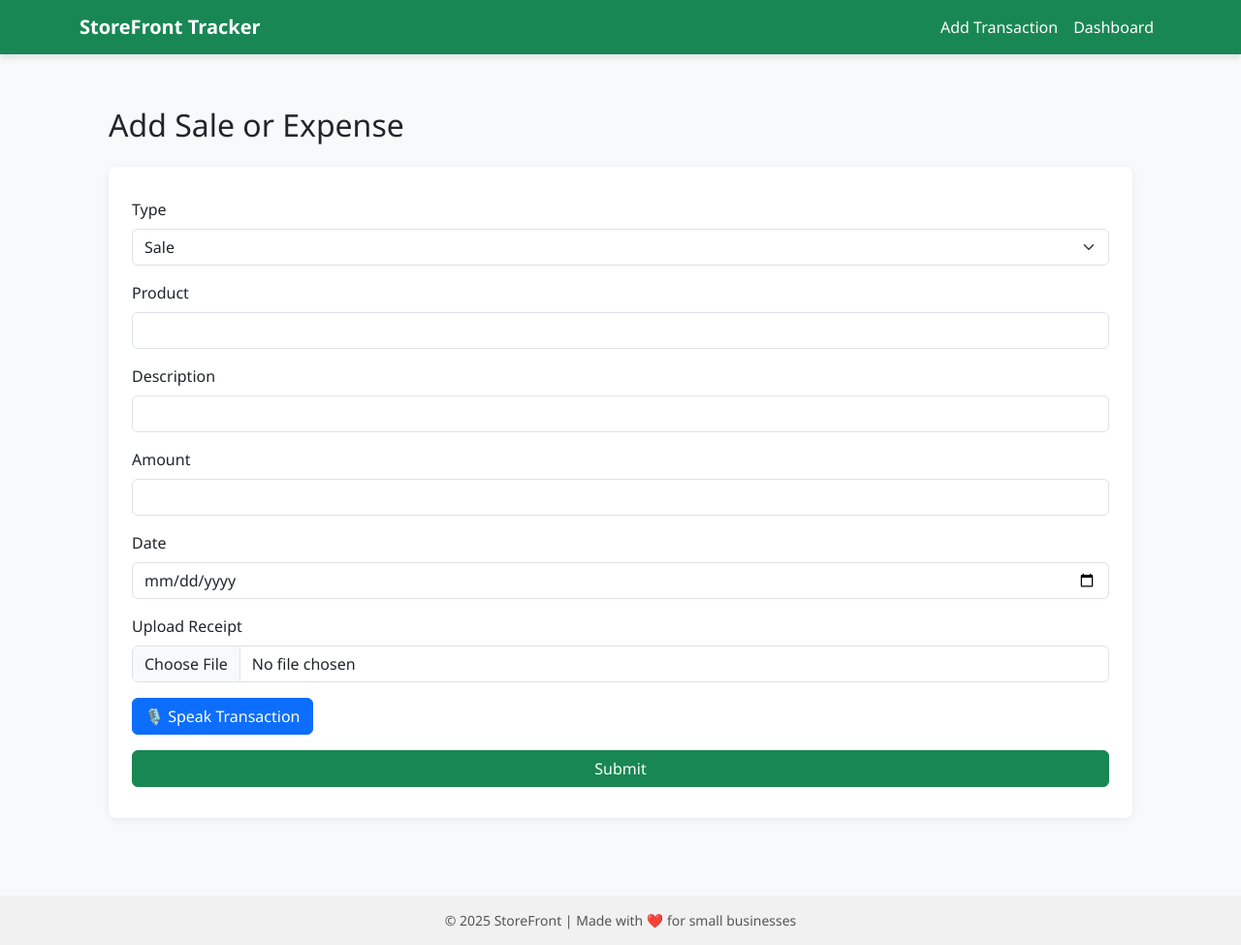
After one commit to jerome002/storefront, a Flask app: page /add-transaction in a window 1280 px wide. The commit adds this page. Shown: the whole page at 97% size. Run offline with Flask 3, Linux system fonts and the light colour scheme; some libraries are stand-ins or nearby versions.

Commit message:
added voice and photo input system

```diff
--- a/app.py
+++ b/app.py
@@ -1,111 +1,105 @@
-from flask import Flask, render_template, request, redirect, url_for
+import os
+from flask import Flask, render_template, request, redirect, url_for, flash
 from supabase import create_client, Client
-from dotenv import load_dotenv
+from werkzeug.utils import secure_filename
 from datetime import datetime
-import os
-import requests
-from werkzeug.utils import secure_filename
+from dotenv import load_dotenv  # <-- Add this import
 
-# Load environment variables from .env file
-load_dotenv()
+load_dotenv()  # <-- This loads variables from .env into os.environ
 
 app = Flask(__name__)
+app.secret_key = os.environ.get("FLASK_SECRET_KEY", "fallback-secret-key")
 
-# Supabase credentials
-SUPABASE_URL = os.getenv("SUPABASE_URL")
-SUPABASE_KEY = os.getenv("SUPABASE_KEY")
-
-HEADERS = {
-    "apikey": SUPABASE_KEY,
-    "Authorization": f"Bearer {SUPABASE_KEY}",
-    "Content-Type": "application/json"
-}
-
-# Initialize Supabase client
+SUPABASE_URL = os.environ["SUPABASE_URL"]
+SUPABASE_KEY = os.environ["SUPABASE_KEY"]
+app.config['UPLOAD_FOLDER'] = "uploads"
+os.makedirs(app.config['UPLOAD_FOLDER'], exist_ok=True)
+SUPABASE_TABLE = "transactions"  # Replace with your actual table name
 supabase: Client = create_client(SUPABASE_URL, SUPABASE_KEY)
 
-# Configure upload folder and allowed extensions
-UPLOAD_FOLDER = 'static/uploads'
-ALLOWED_EXTENSIONS = {'png', 'jpg', 'jpeg'}
+@app.route("/", methods=["GET"])
+def index():
+    transactions = supabase.table(SUPABASE_TABLE).select("*").execute().data
+    return render_template("index.html", transactions=transactions)
+@app.route("/dashboard")
+def dashboard():
+    # Fetch all transactions from Supabase
+    res = supabase.table("transactions").select("*").execute()
+    if not res.data:
+        products = []
+    else:
+        transactions = res.data
+        # Group by product
+        product_dict = {}
+        for tr in transactions:
+            product = tr.get("product", "Unknown")
+            if product not in product_dict:
+                product_dict[product] = {"transactions": [], "total_sale": 0, "total_expense": 0}
+            product_dict[product]["transactions"].append(tr)
+            if tr["type"] == "sale":
+                product_dict[product]["total_sale"] += tr.get("amount", 0) or 0
+            elif tr["type"] == "expense":
+                product_dict[product]["total_expense"] += tr.get("amount", 0) or 0
 
-app.config['UPLOAD_FOLDER'] = UPLOAD_FOLDER
-def allowed_file(filename):
-    return '.' in filename and filename.rsplit('.', 1)[1].lower() in ALLOWED_EXTENSIONS
+        # Prepare product list with profit/loss calculation
+        products = []
+        for product, info in product_dict.items():
+            profit = info["total_sale"] - info["total_expense"]
+            products.append({
+                "name": product,
+                "transactions": info["transactions"],
+                "total_sale": info["total_sale"],
+                "total_expense": info["total_expense"],
+                "profit": profit,
+                "status": "Profit" if profit > 0 else ("Break-even" if profit == 0 else "Loss"),
+            })
 
-# Home page - show products
+    return render_template("dashboard.html", products=products)
 
-@app.route('/add-sale', methods=['GET', 'POST'])
-def add_sale():
+@app.route('/add-transaction', methods=['GET', 'POST'])
+def add_transaction():
     if request.method == 'POST':
-        product = request.form['product']
-        amount = float(request.form['amount'])
+        trans_type = request.form.get('type')
+        description = request.form.get('description', '')
+        amount = request.form.get('amount', '')
+        date = request.form.get('date', '')
+        voice_text = request.form.get('voice_text', '')
+        receipt_url = None
 
-        # Handle image upload
-        receipt_url = None
+        # Save uploaded image if provided
         if 'receipt' in request.files:
             file = request.files['receipt']
-            if file and allowed_file(file.filename):
+            if file and file.filename != '':
                 filename = secure_filename(file.filename)
                 filepath = os.path.join(app.config['UPLOAD_FOLDER'], filename)
                 file.save(filepath)
-                receipt_url = f"/static/uploads/{filename}"
+                receipt_url = filepath
 
-        supabase.table("sales").insert({
-            "product": product,
-            "amount": amount,
+        # Prepare data for Supabase
+        data = {
+            "type": trans_type,
+            "product": description,
+            "description": description,
+            "amount": float(amount) if amount else None,
+            "date": date,
+            "voice_text": voice_text if voice_text else None,
             "receipt_url": receipt_url
-        }).execute()
+        }
+        res = supabase.table(SUPABASE_TABLE).insert(data).execute()
+        if res.data:
+            flash("Transaction saved!", "success")
+        else:
+            flash(f"Error saving: {res.error}", "danger")
+        return redirect(url_for('add_transaction'))
 
-        return redirect(url_for('dashboard'))
-
-    return render_template("add_sale.html")
-
-
-@app.route('/add-expense', methods=['GET', 'POST'])
-def add_expense():
-    if request.method == 'POST':
-        description = request.form['description']
-        amount = float(request.form['amount'])
-        receipt_file = request.files.get('receipt')
-
-        receipt_url = None
-        if receipt_file and receipt_file.filename:
-            filename = secure_filename(receipt_file.filename)
-            file_path = os.path.join(app.config['UPLOAD_FOLDER'], filename)
-            receipt_file.save(file_path)
-            receipt_url = url_for('static', filename='uploads/' + filename, _external=True)
-
-        # Insert into Supabase
-        expense_data = {
-            'description': description,
-            'amount': amount,
-            'receipt_url': receipt_url
-        }
-        supabase.table('expenses').insert(expense_data).execute()
-        return redirect(url_for('dashboard'))
-
-    return render_template('add_expense.html')
-
-
-@app.route('/', methods=['GET', 'POST'])
-def dashboard():
-    # Optional: Use request.args or request.form to get filter inputs
-    start_date = request.args.get('start_date')
-    end_date = request.args.get('end_date')
-
-    sales_query = supabase.table('sales')
-    expenses_query = supabase.table('expenses')
-
-    if start_date and end_date:
-        sales_query = sales_query.gte('date', start_date).lte('date', end_date)
-        expenses_query = expenses_query.gte('date', start_date).lte('date', end_date)
-
-    sales_data = sales_query.select('*').execute().data
-    expense_data = expenses_query.select('*').execute().data
-
-    return render_template('dashboard.html', sales=sales_data, expenses=expense_data)
-
-
-
+    return render_template('add_transaction.html')
+@app.route('/delete-transaction/<id>', methods=['POST'])
+def delete_transaction(id):
+    res = supabase.table("transactions").delete().eq("id", id).execute()
+    if res.data is not None:  # Success if .data is a list/dict
+        flash("Transaction deleted!", "success")
+    else:
+        flash("Failed to delete transaction.", "danger")
+    return redirect(request.referrer or url_for('dashboard'))
 if __name__ == '__main__':
     app.run(debug=True)
--- a/static/style.css
+++ b/static/style.css
@@ -0,0 +1,16 @@
+body {
+  background: #f7f7f9;
+}
+form {
+  background: #fff;
+  padding: 2rem 1.5rem;
+  border-radius: 8px;
+  box-shadow: 0 2px 8px #0001;
+}
+@media (max-width: 600px) {
+  .container {
+    padding: 0 4px;
+  }
+}
+.text-success { color: #28a745 !important; }
+.text-danger { color: #dc3545 !important; }
--- /dev/null
+++ b/templates/add_transaction.html
@@ -0,0 +1,106 @@
+{% extends "base.html" %}
+{% block title %}Add Transaction{% endblock %}
+
+{% block content %}
+<div class="container mt-4">
+  <h2 class="mb-4">Add Sale or Expense</h2>
+  <form id="transaction-form" action="/add-transaction" method="POST" enctype="multipart/form-data" autocomplete="off">
+    <div class="mb-3">
+      <label for="type" class="form-label">Type</label>
+      <select name="type" id="type" class="form-select" required>
+        <option value="sale">Sale</option>
+        <option value="expense">Expense</option>
+      </select>
+    </div>
+    <div class="mb-3">
+  <label for="product" class="form-label">Product</label>
+  <input type="text" id="product" name="product" class="form-control" required>
+</div>
+    <div class="mb-3">
+      <label for="description" class="form-label">Description</label>
+      <input type="text" id="description" name="description" class="form-control" required>
+    </div>
+
+    <div class="mb-3">
+      <label for="amount" class="form-label">Amount</label>
+      <input type="number" step="0.01" id="amount" name="amount" class="form-control" required>
+    </div>
+
+    <div class="mb-3">
+      <label for="date" class="form-label">Date</label>
+      <input type="date" name="date" class="form-control" required>
+    </div>
+
+    <div class="mb-3">
+      <label for="receipt" class="form-label">Upload Receipt</label>
+      <input type="file" id="receipt" name="receipt" accept="image/*" class="form-control">
+      <div id="ocr-status" class="form-text"></div>
+    </div>
+
+    <div class="mb-3">
+      <button type="button" onclick="startRecording()" class="btn btn-primary">🎙️ Speak Transaction</button>
+      <p id="voice-output" class="mt-2"></p>
+      <input type="hidden" name="voice_text" id="voice-text">
+    </div>
+
+    <button type="submit" class="btn btn-success w-100">Submit</button>
+  </form>
+</div>
+
+<!-- Tesseract.js for OCR -->
+<script src="https://cdn.jsdelivr.net/npm/tesseract.js@5.0.3/dist/tesseract.min.js"></script>
+<script>
+// Fill description and amount from text (OCR or voice)
+function fillFormFromText(text) {
+  const amountMatch = text.match(/(\d+\.\d{2}|\d+)/);
+  let amount = amountMatch ? amountMatch[0] : '';
+  let desc = text.replace(amount, '').replace(/[\n\r]+/g, ' ').trim();
+  if (amount) document.getElementById('amount').value = amount;
+  if (desc) document.getElementById('description').value = desc;
+}
+
+// OCR: When an image is uploaded, run OCR and fill form
+document.getElementById('receipt').addEventListener('change', function(e) {
+  const file = e.target.files[0];
+  if (!file) return;
+  document.getElementById('ocr-status').textContent = 'Running OCR...';
+  Tesseract.recognize(
+    file,
+    'eng'
+  ).then(({ data: { text } }) => {
+    document.getElementById('ocr-status').textContent = 'OCR complete!';
+    fillFormFromText(text);
+  }).catch(err => {
+    document.getElementById('ocr-status').textContent = 'OCR failed';
+  });
+});
+
+// Speech-to-text: Button click to start recording and fill form
+function startRecording() {
+  const output = document.getElementById("voice-output");
+  const hiddenInput = document.getElementById("voice-text");
+  const descriptionInput = document.getElementById("description");
+
+  if (!('webkitSpeechRecognition' in window) && !('SpeechRecognition' in window)) {
+    output.innerText = "Speech recognition not supported in this browser.";
+    return;
+  }
+  const recognition = new (window.SpeechRecognition || window.webkitSpeechRecognition)();
+  recognition.lang = "en-US";
+  recognition.interimResults = false;
+  recognition.maxAlternatives = 1;
+  recognition.start();
+  output.innerText = "Listening...";
+  recognition.onresult = function(event) {
+    const transcript = event.results[0][0].transcript;
+    output.innerText = "Voice Input: " + transcript;
+    hiddenInput.value = transcript;
+    descriptionInput.value = transcript; // Show what the user is saving
+    fillFormFromText(transcript); // Also try to fill amount if spoken
+  };
+  recognition.onerror = function(event) {
+    output.innerText = "Voice recognition error: " + event.error;
+  };
+}
+</script>
+{% endblock %}
--- a/templates/base.html
+++ b/templates/base.html
@@ -2,80 +2,79 @@
 <html lang="en">
 <head>
   <meta charset="UTF-8">
+  <title>{% block title %}StoreFront Tracker{% endblock %}</title>
   <meta name="viewport" content="width=device-width, initial-scale=1">
-  <title>{% block title %}Storefront{% endblock %}</title>
-
-  <!-- Bootstrap 5 CSS -->
-  <link href="https://cdn.jsdelivr.net/npm/bootstrap@5.3.2/dist/css/bootstrap.min.css" rel="stylesheet">
-
-  <!-- Optional: Font Awesome for icons -->
-  <link rel="stylesheet" href="https://cdnjs.cloudflare.com/ajax/libs/font-awesome/6.5.0/css/all.min.css">
-
+  <link href="https://cdn.jsdelivr.net/npm/bootstrap@5.3.3/dist/css/bootstrap.min.css" rel="stylesheet">
+  <link rel="stylesheet" href="{{ url_for('static', filename='style.css') }}">
   <style>
     body {
-      padding-top: 70px;
+      font-family: 'Segoe UI', sans-serif;
+      background-color: #f8f9fa;
     }
-    .navbar-brand {
-      font-weight: bold;
+    .navbar {
+      box-shadow: 0 4px 6px rgba(0, 0, 0, 0.1);
+    }
+    .main-content {
+      padding: 30px;
+    }
+    footer {
+      margin-top: 50px;
+      background-color: #f1f1f1;
+      text-align: center;
+      padding: 15px;
+      font-size: 14px;
+      color: #555;
     }
   </style>
-
   {% block head %}{% endblock %}
 </head>
 <body>
 
   <!-- Navbar -->
-  <nav class="navbar navbar-expand-lg navbar-dark bg-dark fixed-top">
+  <nav class="navbar navbar-expand-lg navbar-light bg-success">
     <div class="container">
-      <a class="navbar-brand" href="/">Storefront</a>
-      <button class="navbar-toggler" type="button" data-bs-toggle="collapse" data-bs-target="#navbarNav">
+      <a class="navbar-brand fw-bold text-white" href="{{ url_for('index') }}">StoreFront Tracker</a>
+      <button class="navbar-toggler" type="button" data-bs-toggle="collapse" data-bs-target="#navbarContent">
         <span class="navbar-toggler-icon"></span>
       </button>
-
-      <div class="collapse navbar-collapse" id="navbarNav">
+      <div class="collapse navbar-collapse" id="navbarContent">
         <ul class="navbar-nav ms-auto">
-          <li class="nav-item"><a class="nav-link" href="/">Dashboard</a></li>
-          <li class="nav-item"><a class="nav-link" href="/add-sale">Add Sale</a></li>
-          <li class="nav-item"><a class="nav-link" href="/add-expense">Add Expense</a></li>
+          <li class="nav-item">
+            <a class="nav-link text-white" href="{{ url_for('add_transaction') }}">Add Transaction</a>
+          </li>
+          <li class="nav-item">
+            <a class="nav-link text-white" href="{{ url_for('dashboard') }}">Dashboard</a>
+          </li>
         </ul>
       </div>
     </div>
   </nav>
 
-  <!-- Page Content -->
-  <main class="container">
-    {% with messages = get_flashed_messages(with_categories=true) %}
-      {% if messages %}
-        {% for category, message in messages %}
+  <!-- Flash Messages -->
+  {% with messages = get_flashed_messages(with_categories=true) %}
+    {% if messages %}
+      <div class="container mt-3">
+        {% for category, msg in messages %}
           <div class="alert alert-{{ category }} alert-dismissible fade show" role="alert">
-            {{ message }}
+            {{ msg }}
             <button type="button" class="btn-close" data-bs-dismiss="alert"></button>
           </div>
         {% endfor %}
-      {% endif %}
-    {% endwith %}
+      </div>
+    {% endif %}
+  {% endwith %}
 
+  <!-- Main Content -->
+  <div class="container main-content">
     {% block content %}{% endblock %}
-  </main>
+  </div>
+
+  <!-- Footer -->
+  <footer>
+    &copy; {{ current_year or 2025 }} StoreFront | Made with ❤️ for small businesses
+  </footer>
 
   <!-- Bootstrap JS -->
-  <script src="https://cdn.jsdelivr.net/npm/bootstrap@5.3.2/dist/js/bootstrap.bundle.min.js"></script>
-
-  {% block scripts %}{% endblock %}
-  <script>
-function startDictation(inputId) {
-  if ('webkitSpeechRecognition' in window) {
-    const recognition = new webkitSpeechRecognition();
-    recognition.lang = "en-US";
-    recognition.onresult = function(event) {
-      document.getElementById(inputId).value = event.results[0][0].transcript;
-    };
-    recognition.start();
-  } else {
-    alert("Speech recognition not supported in this browser.");
-  }
-}
-</script>
-
+  <script src="https://cdn.jsdelivr.net/npm/bootstrap@5.3.3/dist/js/bootstrap.bundle.min.js"></script>
 </body>
 </html>
```
Also changed, not shown: requirements.txt (+5 -49 lines), templates/add_expense.html (deleted, +0 -40 lines), templates/add_sale.html (deleted, +0 -29 lines), templates/dashboard.html (+45 -51 lines), templates/index.html (added, +22 -0 lines), static/uploads/balozi.jpg.jpg (added), uploads/balozi.jpg.jpg (added).
